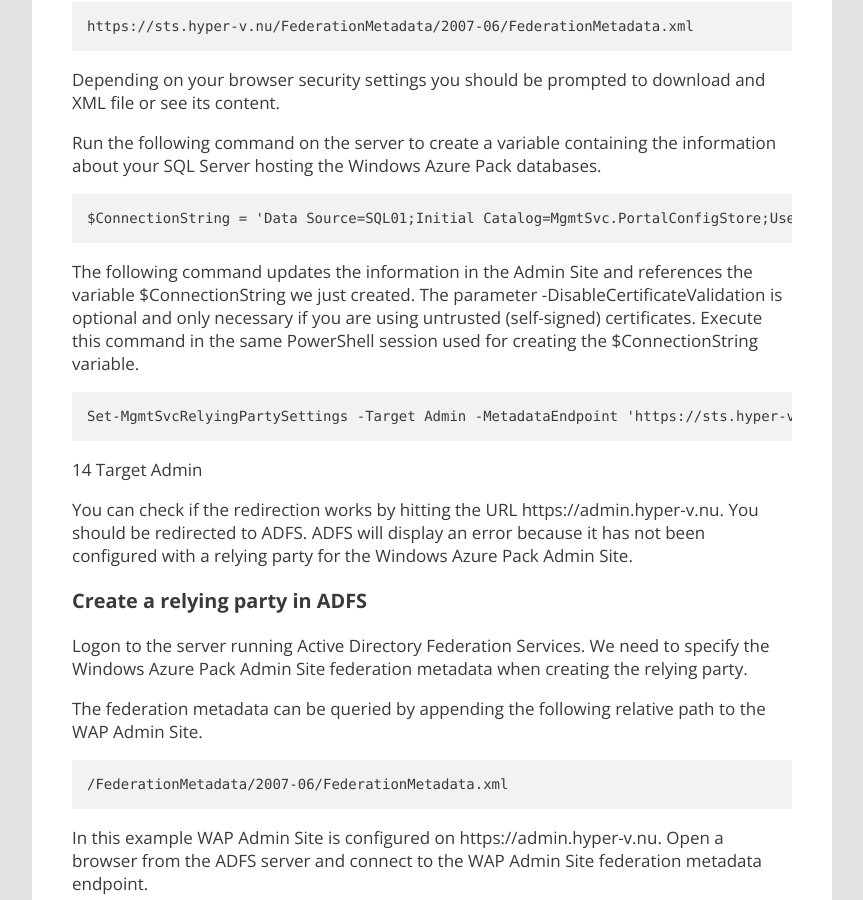
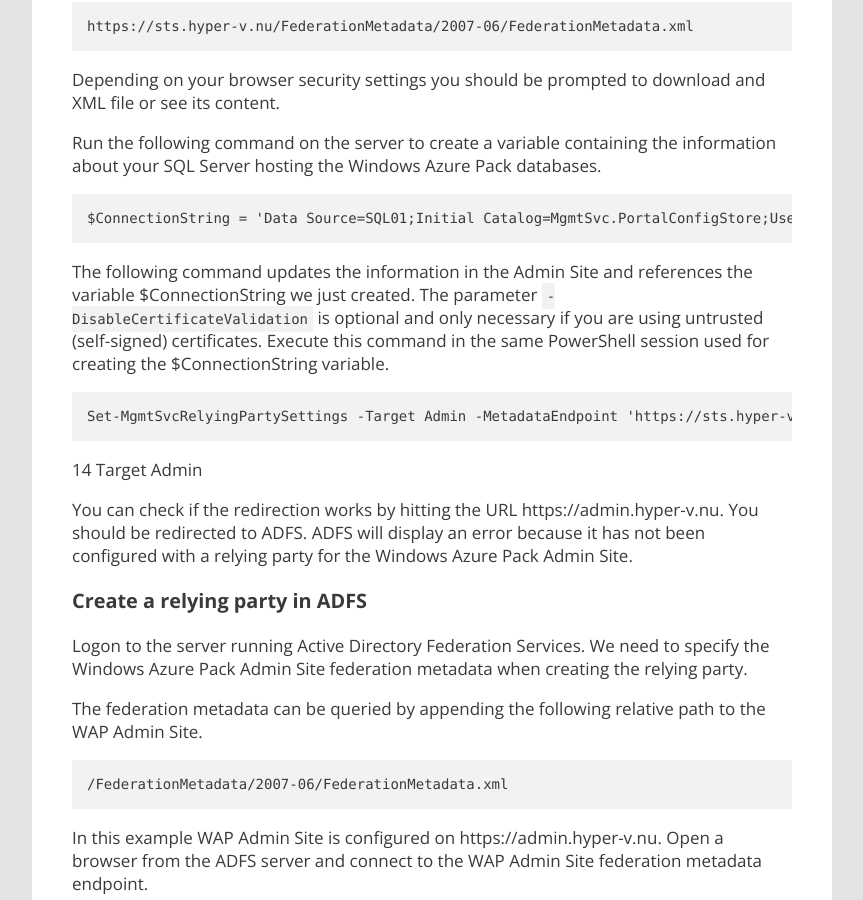
Before and after one commit to marcvaneijk/marcvaneijk.old, a Jekyll site: the page built from _posts/2014-02-26-mfa2.md, in a window 1280 px wide and 900 px high, scrolled down 7486 px. Shown: the whole window, without its empty margins (58-921 px from the left). Built offline with Jekyll 4.4.1, drawn with Linux system fonts in a browser that asks for light colours; nearby versions of some CDN libraries; some of the changed text lies outside the part shown.

Commit message:
Update 2014-02-26-mfa2.md

````diff
--- a/_posts/2014-02-26-mfa2.md
+++ b/_posts/2014-02-26-mfa2.md
@@ -51,7 +51,7 @@ Import-Module -Name MgmtSvcConfig
 Change the FQDN and port number of the Tenant Site with the following command. Change the FQDN to your own value and the Server entry to the name of your SQL server hosting the Windows Azure Pack databases.
 
 ```
-Set-MgmtSvcFqdn -Namespace “TenantSite” -FullyQualifiedDomainName “manage.hyper-v.nu” -Port 443 -Server “SQL01”
+Set-MgmtSvcFqdn -Namespace "TenantSite" -FullyQualifiedDomainName "manage.hyper-v.nu" -Port 443 -Server "SQL01"
 ```
 
 03 Tenant Site FQDN
@@ -79,7 +79,7 @@ Depending on your browser security settings you should be prompted to download a
 Run the following command on the server to create a variable containing the information about your SQL Server hosting the Windows Azure Pack databases.
 
 ```
-$ConnectionString = ‘Data Source=SQL01;Initial Catalog=Microsoft.MgmtSvc.Config;User ID=sa;Password=P@ssw0rd1’
+$ConnectionString = 'Data Source=SQL01;Initial Catalog=Microsoft.MgmtSvc.Config;User ID=sa;Password=P@ssw0rd1'
 ```
 
 The following command updates the information in the Tenant Site and references the variable $ConnectionString we just created. The parameter `-DisableCertificateValidation` is optional and only necessary if you are using untrusted (self-signed) certificates. Execute this command in the same PowerShell session used for creating the $ConnectionString variable.
@@ -157,7 +157,7 @@ Get-AdfsRelyingPartyTrust -name manage.hyper-v.nu | ft name, identifier, EnableJ
 The EnableJWT value is set to False. To enable JWT we need to change this value to True by running the following cmdlet. If you changed the default TargetIdentifier you should specify the updated value. Verify with the previous cmdlet.
 
 ```
-Set-AdfsRelyingPartyTrust -TargetIdentifier ‘http://azureservices/TenantSite‘ -EnableJWT $true
+Set-AdfsRelyingPartyTrust -TargetIdentifier 'http://azureservices/TenantSite' -EnableJWT $true
 ```
 
 12 Enable JWT
@@ -214,7 +214,7 @@ Run the following command on the server to create a variable containing the info
 $ConnectionString = 'Data Source=SQL01;Initial Catalog=MgmtSvc.PortalConfigStore;User ID=sa;Password=P@ssw0rd1'
 ```
 
-The following command updates the information in the Admin Site and references the variable $ConnectionString we just created. The parameter -DisableCertificateValidation is optional and only necessary if you are using untrusted (self-signed) certificates. Execute this command in the same PowerShell session used for creating the $ConnectionString variable.
+The following command updates the information in the Admin Site and references the variable $ConnectionString we just created. The parameter `-DisableCertificateValidation` is optional and only necessary if you are using untrusted (self-signed) certificates. Execute this command in the same PowerShell session used for creating the $ConnectionString variable.
 
 ```
 Set-MgmtSvcRelyingPartySettings -Target Admin -MetadataEndpoint 'https://sts.hyper-v.nu/FederationMetadata/2007-06/FederationMetadata.xml' -ConnectionString $ConnectionString –DisableCertificateValidation
````
